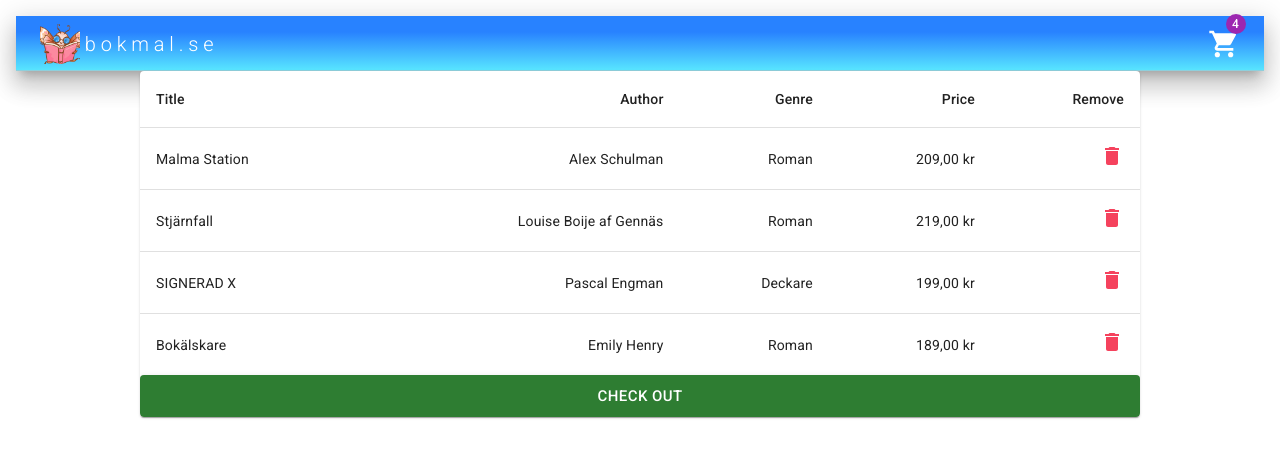
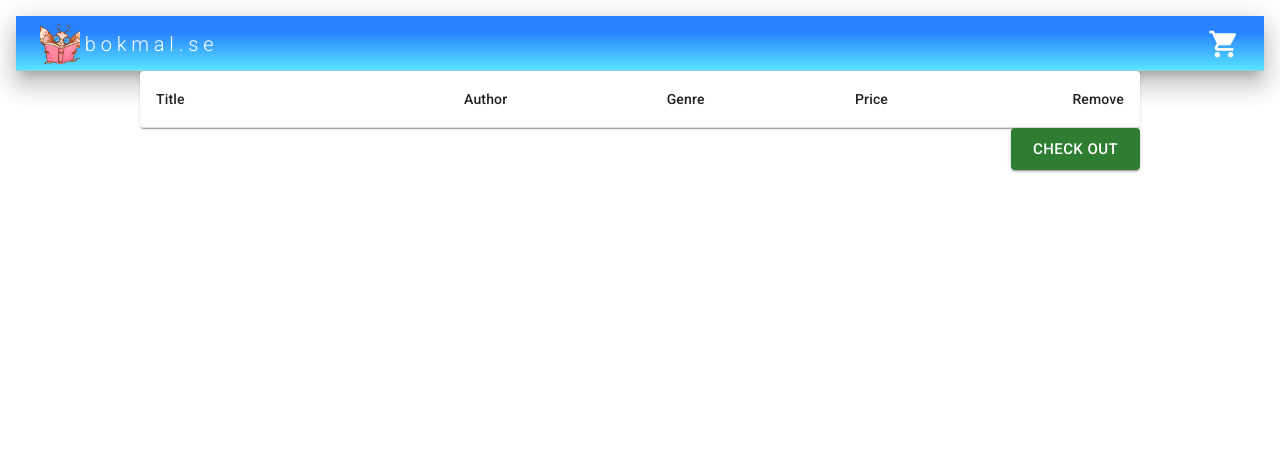
Before and after one commit to Banjo1337/Webshop, a React (Vite) app: page /shoppingcart in a window 1280 px wide. Shown: the top 458 px of the page. Built offline with nearby package versions, Linux system fonts and the light colour scheme.

Commit message:
changed button styling due to upheaval and added link to it, also added currency formatting

```diff
--- a/src/contexts/CartContext.tsx
+++ b/src/contexts/CartContext.tsx
@@ -18,53 +18,13 @@ interface Props {
 }
 
 function CartProvider({ children }: Props) {
-  const [cart, setCart] = useState<Product[]>([  {
-    id: "1",
-    price: 209,
-    title: "Malma Station",
-    description:
-      "Alex Schulmans nya roman utspelar sig på ett tåg. Fem personer är på resa genom Sverige: ett gift par i kris, en ensamstående far och hans dotter, och en kvinna som söker svaret på en gåta som hennes mamma lämnat efter sig. De reser alla mot Malma station och varken de eller läsaren vet hur deras öden hänger samman, eller anar att det som händer på slutdestinationen kommer att omdefiniera deras liv. Malma station är en drabbande berättelse om familjehemligheter och oförrätter som gått i arv genom generationer  och jakten på sanningen som kan förändra allt.",
-    image: "https://s1.adlibris.com/images/63140428/malma-station.jpg",
-    author: "Alex Schulman",
-    category: "Roman",
-  },
-  {
-    id: "2",
-    price: 219,
-    title: "Stjärnfall",
-    description:
-      "Louise Boije af Gennäs är tillbaka med en fristående fortsättning på Stjärnor utan svindel  25 år senare! Julia och Gabriel lever ett tätt sammanflätat liv med sina nära vänner Eva och André. Deras gemensamma barn har vuxit upp nästan som syskon, de äter middagar tillsammans, firar högtider och är gudföräldrar åt varandras barn. Men plötsligt förändras allt. Julia och André inser att de har starka känslor för varandra och tvingas ställa sig frågan om de är villiga att offra allt för kärleken.",
-    image: "https://s2.adlibris.com/images/63025162/stjarnfall.jpg",
-    author: "Louise Boije af Gennäs",
-    category: "Roman",
-  },
-  {
-    id: "3",
-    price: 199,
-    title: "SIGNERAD X",
-    description:
-      "Sport- och spelindustrin exploderar, men bortom onlinebettingen finns en underjordisk marknad där de stora transaktionerna sker genom matchfixning, våld och korruption. En mördad fotbollsfru i en lyxvilla på Lidingö. En pojke i förorten med en framtid som idrottsstjärna. En utstött mellanstadielärare som drömmer om att bli sedd för den hon är. I den senaste delen i serien om Vanessa Frank vävs deras historier samman till ett fartfyllt drama och en omöjlig ekvation. Nu måste polisinspektör Vanessa Frank hitta den okända variabeln X innan det är för sent.",
-    image: "https://s2.adlibris.com/images/63926849/signerad-x.jpg",
-    author: "Pascal Engman",
-    category: "Deckare",
-  },
-  {
-    id: "4",
-    price: 189,
-    title: "Bokälskare",
-    description:
-      "Hela Nora Stephens liv består av böcker. Som litterär agent i New York gör hon allt för sina författare, men också för sin älskade lillasyster Libby. Så när Libby ber Nora följa med till den idylliska småstaden Sunshine Falls i North Carolina ställer hon upp, om än motvilligt. Planen är att de ska ha en avkopplande systersemester tillsammans, samtidigt som Libby i hemlighet hoppas att Nora ska bli hjälte i sitt eget liv och inte bara i andras. Men i stället för picknickar i mysiga gläntor och heta möten med någon sexig skogshuggare eller snygg landsortsläkare, springer Nora ideligen på Charlie Lastra, en butter förläggare som också kommer från New York. Det skulle kanske ha kunnat bli gulligt och romantiskt, om det inte vore för det faktum att Nora och Charlie redan har träffats massor av gånger hemma i stan, och det har aldrig varit det minsta gulligt.",
-    image: "https://s2.adlibris.com/images/62596140/bokalskare.jpg",
-    author: "Emily Henry",
-    category: "Roman",
-  },]);
+  const [cart, setCart] = useState<Product[]>([]);
 
   const addToCart = (product: Product) => {
     //TODO
   };
   const removeFromCart = (product: Product) => {
     //TODO
-    console.log(product)
   };
 
   return (
--- a/src/pages/ShoppingCart.tsx
+++ b/src/pages/ShoppingCart.tsx
@@ -8,7 +8,7 @@ import Paper from '@mui/material/Paper';
 import { useCart } from '../contexts/CartContext';
 import DeleteIcon from '@mui/icons-material/Delete';
 import { Button } from '@mui/material';
-
+import { Link } from "react-router-dom";
 export default function BasicTable() {
   const { cart, removeFromCart } = useCart();
   var formatter = new Intl.NumberFormat('sv-SE', {
@@ -17,8 +17,8 @@ export default function BasicTable() {
   })
 
   return (
-    <main style={{maxWidth: "1000px", margin: "0 auto"}}>
-      <TableContainer component={Paper} sx={{display: "flex", flexDirection: "column"}}>
+    <main style={{maxWidth: "1000px", margin: "0 auto", display: "flex", flexDirection: "column"}}>
+      <TableContainer component={Paper}>
         <Table sx={{ minWidth: 650 }} aria-label="simple table">
           <TableHead>
             <TableRow>
@@ -51,10 +51,12 @@ export default function BasicTable() {
             ))}
           </TableBody>
         </Table>
+      </TableContainer>
+      <Link to="/checkout" style={{alignSelf: "flex-end", textDecoration: "none"}}>
         <Button variant="contained" color="success" size="large">
           Check out
         </Button>
-      </TableContainer>
+      </Link>
 
     </main>
   );
```
